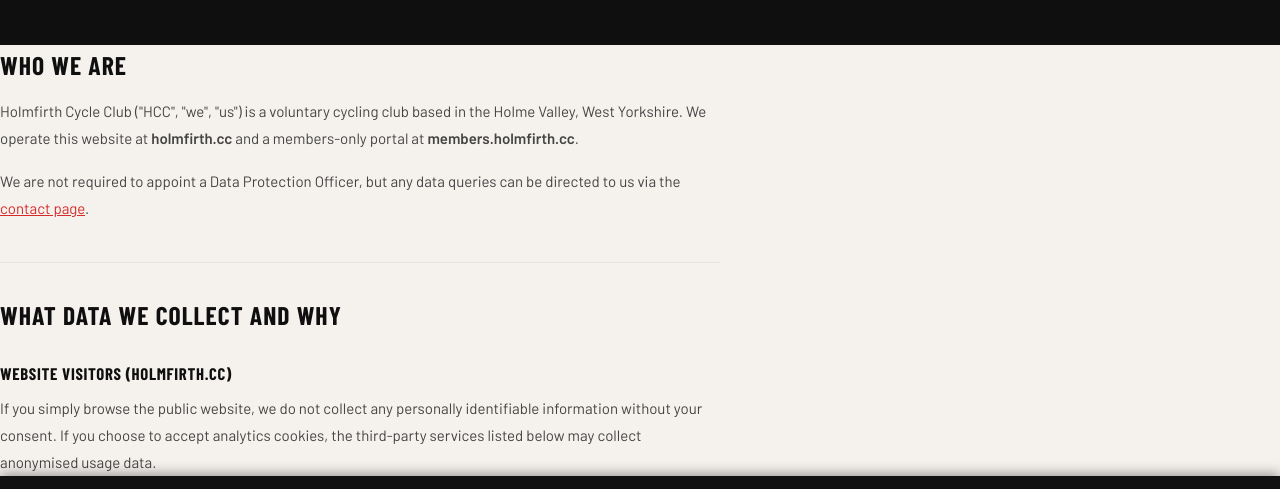
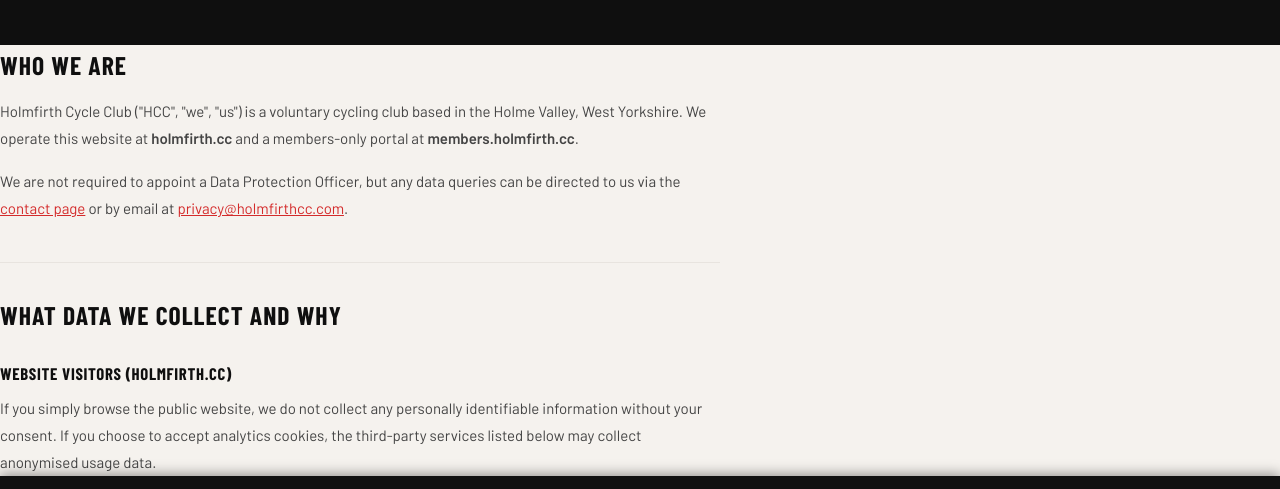
Before and after one commit to SimonVerona/holmfirth-cc, a plain HTML site: page privacy.html in a window 1280 px wide. Shown: the part 247-736 px from the top of the page. Drawn offline with nearby package versions, Linux system fonts and the light colour scheme; a web font is replaced by a local one.

Commit message:
chore: add named placeholders for analytics IDs; add privacy contact email

```diff
--- a/privacy.html
+++ b/privacy.html
@@ -32,7 +32,7 @@
 
         <h2>Who we are</h2>
         <p>Holmfirth Cycle Club ("HCC", "we", "us") is a voluntary cycling club based in the Holme Valley, West Yorkshire. We operate this website at <strong>holmfirth.cc</strong> and a members-only portal at <strong>members.holmfirth.cc</strong>.</p>
-        <p>We are not required to appoint a Data Protection Officer, but any data queries can be directed to us via the <a href="/contact">contact page</a>.</p>
+        <p>We are not required to appoint a Data Protection Officer, but any data queries can be directed to us via the <a href="/contact">contact page</a> or by email at <a href="mailto:privacy@holmfirthcc.com">privacy@holmfirthcc.com</a>.</p>
 
         <h2>What data we collect and why</h2>
 
```
